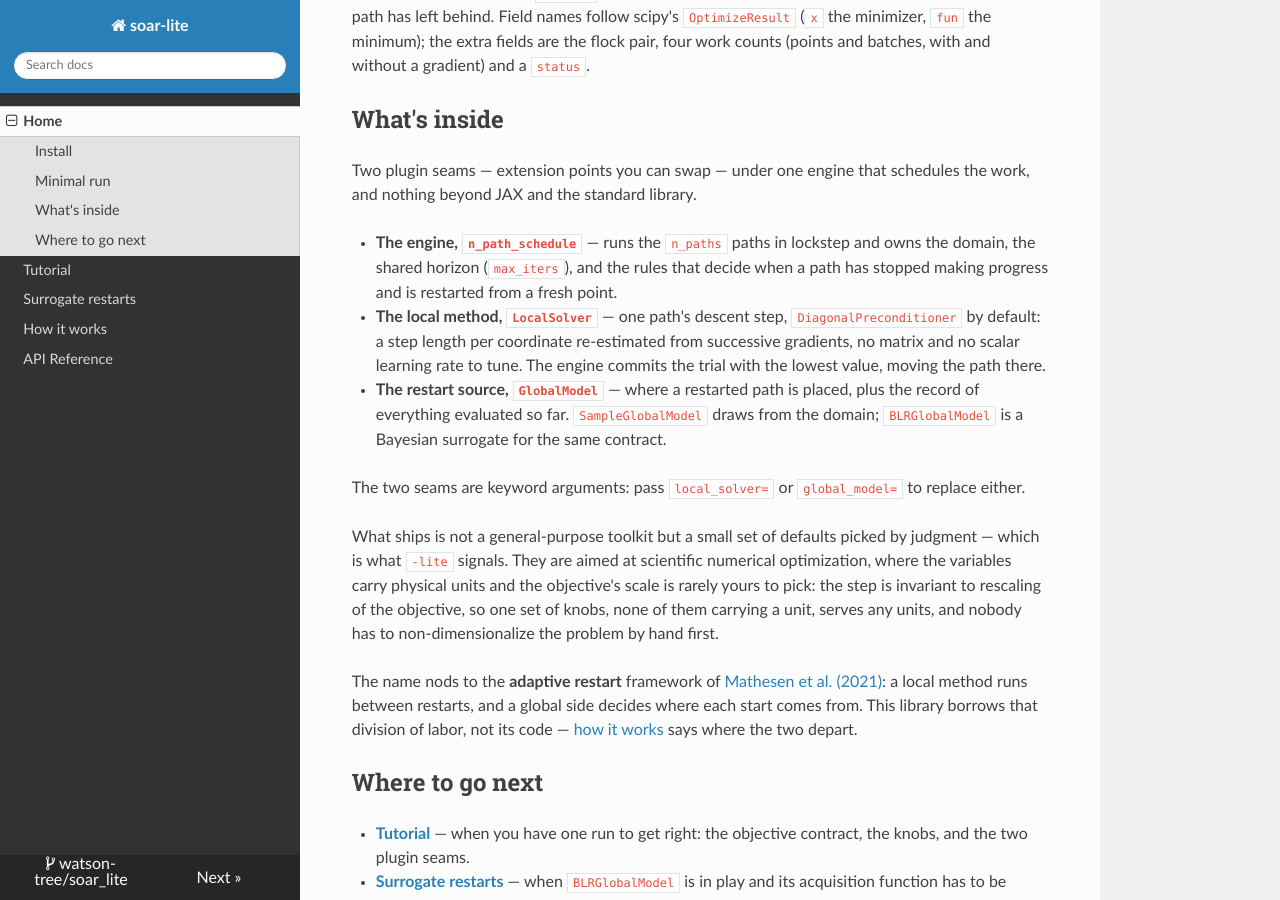
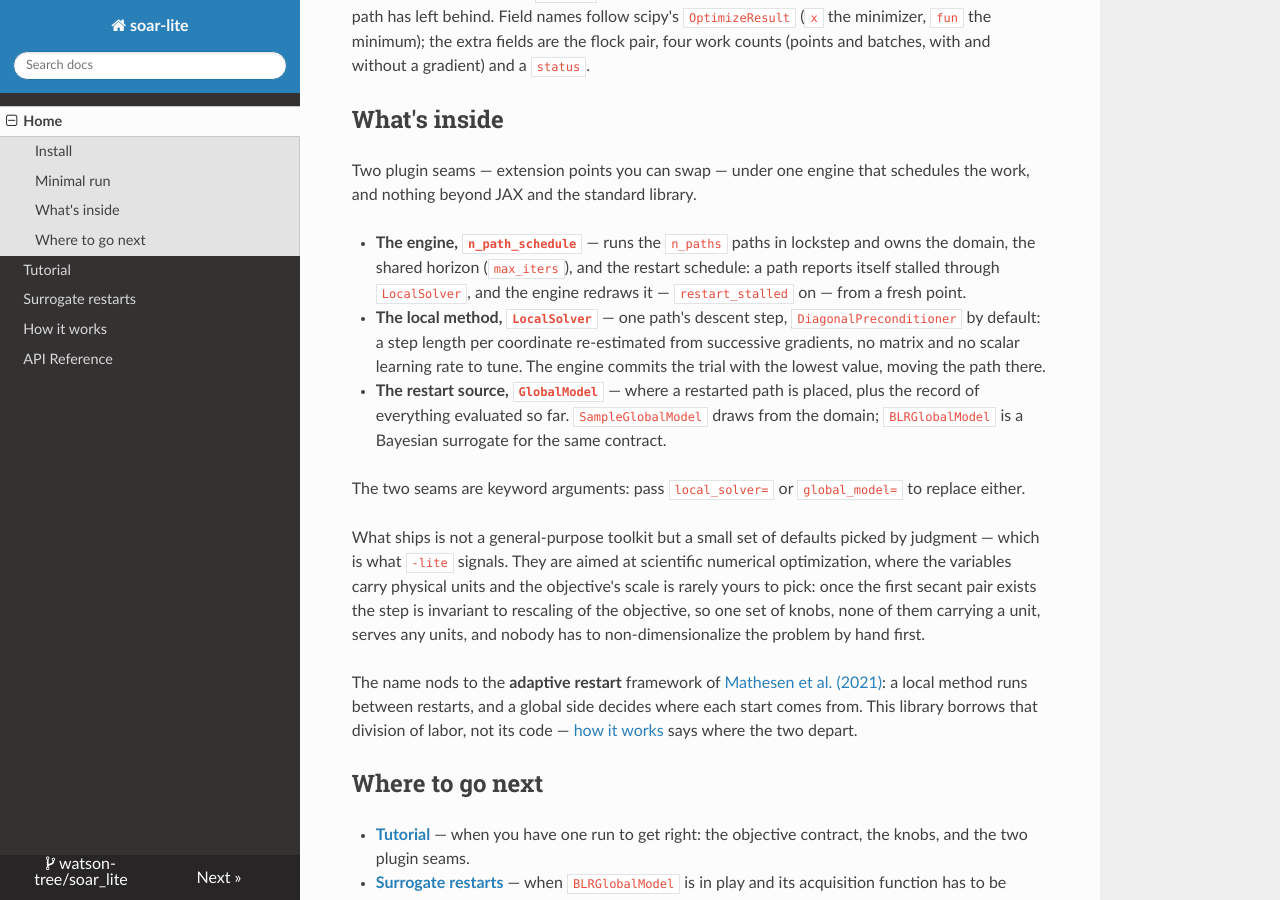
Before and after one commit to watson-tree/soar_lite, an MkDocs documentation site: the page built from docs/index.md, in a window 1280 px wide and 900 px high, scrolled down 1365 px. Built offline with MkDocs 1.6.1, drawn with Linux system fonts in a browser that asks for light colours; nearby versions of some CDN libraries.

Commit message:
docs: hand the stop test to the local method, and scope the unit claim
The engine owns the restart schedule, not the test that decides a path
has stopped — that sits in LocalSolver. And the unit invariance holds once
the first secant pair exists, so the warm-up step stays the exception.

```diff
--- a/docs/index.md
+++ b/docs/index.md
@@ -78,8 +78,9 @@ Two plugin seams — extension points you can swap — under one engine that
 schedules the work, and nothing beyond JAX and the standard library.
 
 - **The engine, `n_path_schedule`** — runs the `n_paths` paths in lockstep and
-  owns the domain, the shared horizon (`max_iters`), and the rules that decide
-  when a path has stopped making progress and is restarted from a fresh point.
+  owns the domain, the shared horizon (`max_iters`), and the restart schedule: a
+  path reports itself stalled through `LocalSolver`, and the engine redraws it —
+  `restart_stalled` on — from a fresh point.
 - **The local method, `LocalSolver`** — one path's descent step,
   `DiagonalPreconditioner` by default: a step length per coordinate re-estimated
   from successive gradients, no matrix and no scalar learning rate to tune. The
@@ -94,9 +95,10 @@ replace either.
 What ships is not a general-purpose toolkit but a small set of defaults picked by
 judgment — which is what `-lite` signals. They are aimed at scientific numerical
 optimization, where the variables carry physical units and the objective's scale
-is rarely yours to pick: the step is invariant to rescaling of the objective, so
-one set of knobs, none of them carrying a unit, serves any units, and nobody has
-to non-dimensionalize the problem by hand first.
+is rarely yours to pick: once the first secant pair exists the step is
+invariant to rescaling of the objective, so one set of knobs, none of them
+carrying a unit, serves any units, and nobody has to non-dimensionalize the
+problem by hand first.
 
 The name nods to the **adaptive restart** framework of
 [Mathesen et al. (2021)](explanation/how-it-works.md#references): a local method
```
